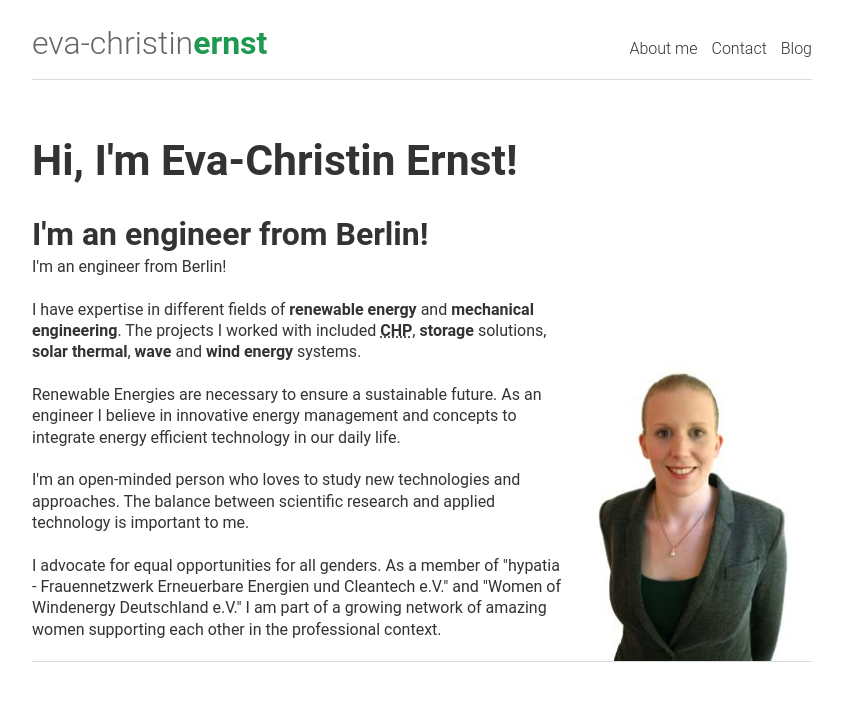
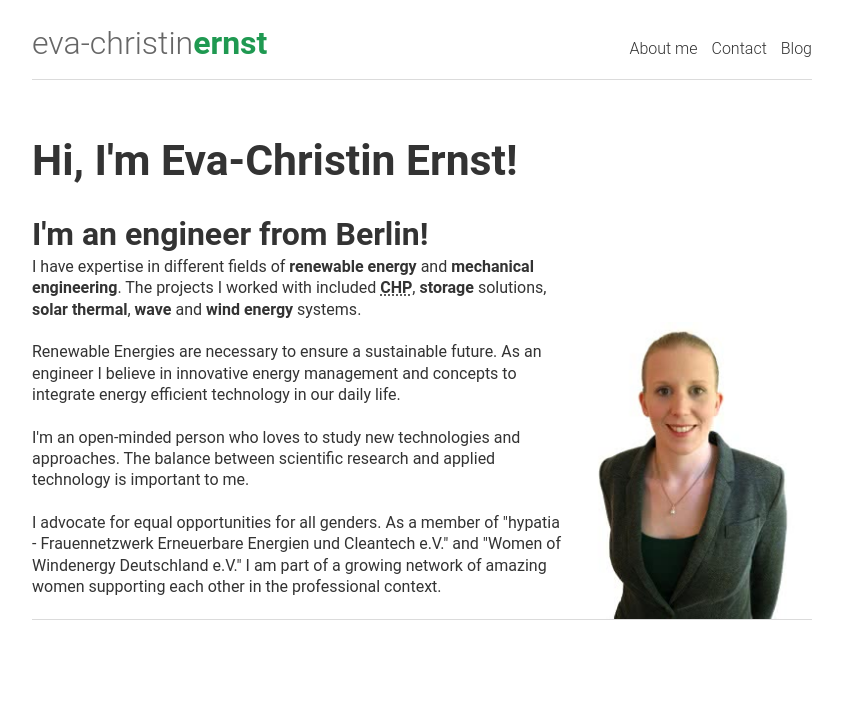
Before and after one commit to evafroehlich/website, a Jekyll site: the page built from index.html, in a window 1280 px wide. Shown: the top 701 px of the page, without its empty margins (218-1060 px from the left). Built offline with Jekyll 4.4.1, drawn with Linux system fonts in a browser that asks for light colours.

Commit message:
Delete one engineer

```diff
--- a/index.html
+++ b/index.html
@@ -6,10 +6,6 @@ layout: default
   <div class="home__text">
     <h1>Hi, I'm Eva-Christin Ernst!</h1>
     <h2>I'm an engineer from Berlin!</h2>
-
-    <p>
-      I'm an engineer from Berlin!
-    </p>
 
     <p>
       I have expertise in different fields of
```
